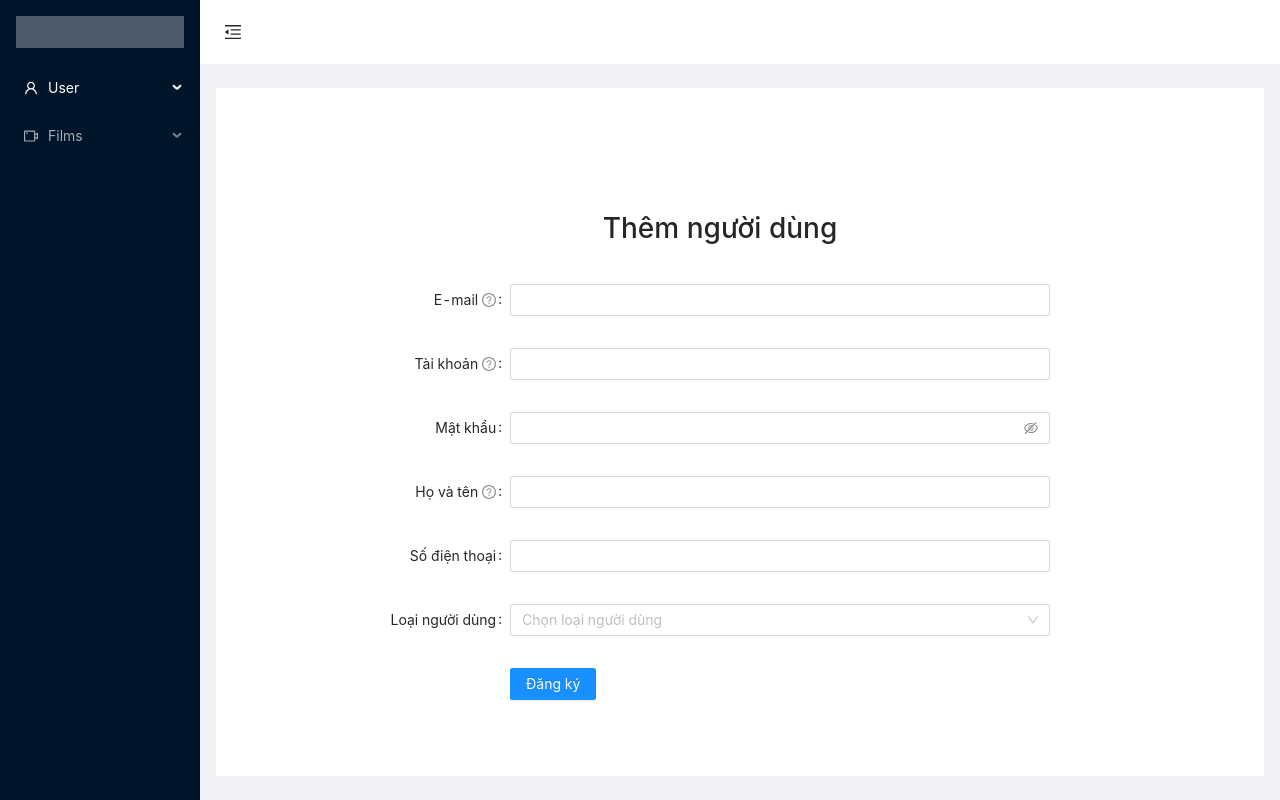
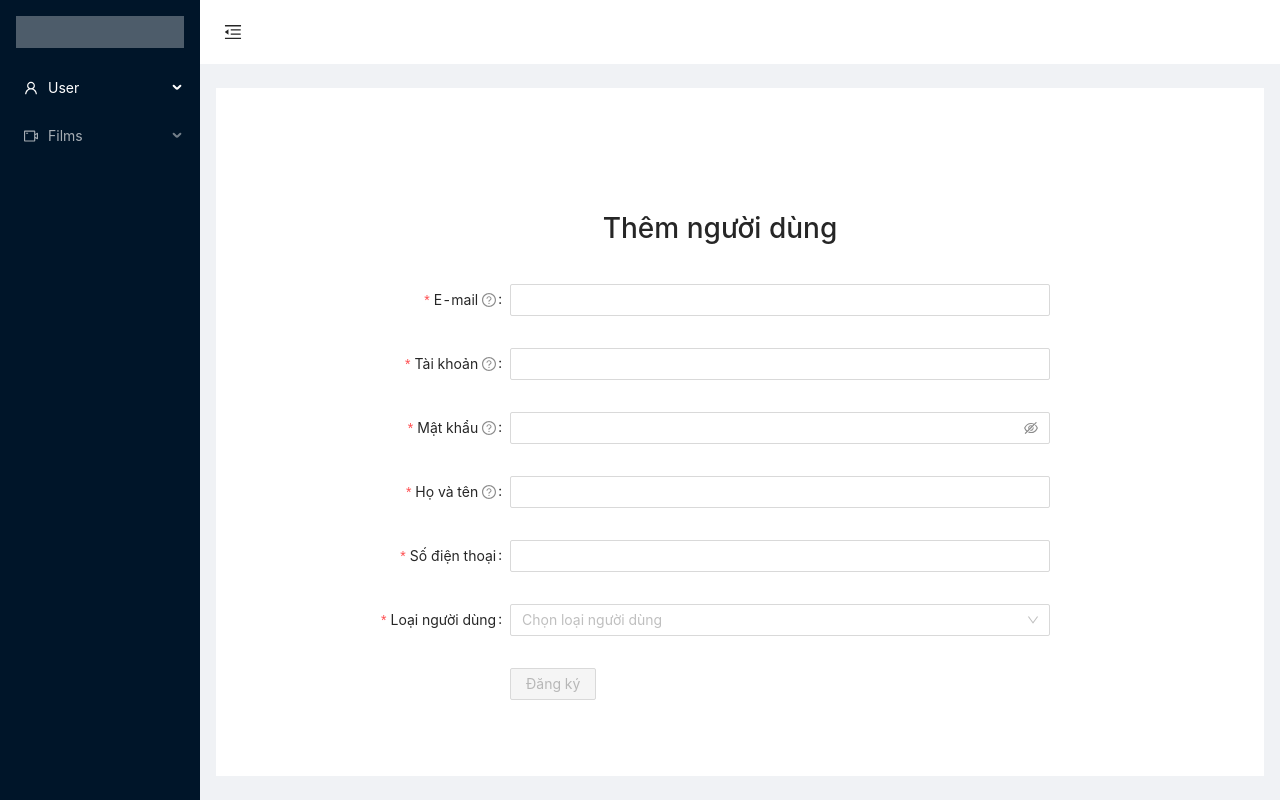
Before and after one commit to PhuforWork/movie_web_reactjs, a React (Create React App) app: page /admin/adduser in a window 1280 px wide. Built offline with nearby package versions, Linux system fonts and the light colour scheme; no server answers.

Commit message:
finished

```diff
--- a/src/components/buttonLoading/buttonLoading.jsx
+++ b/src/components/buttonLoading/buttonLoading.jsx
@@ -1,6 +1,7 @@
 // import { PoweroffOutlined } from "@ant-design/icons";
 import { Button, Space, Modal } from "antd";
 import React, { useState } from "react";
+import ReactPlayer from "react-player";
 import { useNavigate } from "react-router-dom";
 import Details from "../../pages/details/details";
 import "./Modal.scss";
@@ -18,6 +19,7 @@ export default function ButtonLoading(props) {
   const handleCancel = () => {
     setIsModalVisible(false);
   };
+
   const navigate = useNavigate();
   const enterLoading = (index) => {
     setLoadings((prevLoadings) => {
@@ -64,6 +66,7 @@ export default function ButtonLoading(props) {
         >
           Trailer
         </Button>
+        {isModalVisible ? (
           <Modal
             footer={null}
             visible={isModalVisible}
@@ -71,13 +74,15 @@ export default function ButtonLoading(props) {
             onCancel={handleCancel}
           >
             <div>
-            <iframe
-              src={props.trailer}
-              frameborder="0"
-              hidden={isModalVisible ? false : true}
-            ></iframe>
+              <ReactPlayer
+                url={props.trailer}
+                playing={true}
+                controls
+                volume={1}
+              />
             </div>
           </Modal>
+        ) : null}
       </Space>
     </div>
   );
--- a/src/pages/adminLayout/dashboard/addUser/adduser.jsx
+++ b/src/pages/adminLayout/dashboard/addUser/adduser.jsx
@@ -19,6 +19,7 @@ import { fetchAddUserApi } from "../../../../services/quanlyuser";
 import { useNavigate } from "react-router";
 
 export default function Adduser() {
+  const [form] = Form.useForm();
   const navigate = useNavigate();
   const { Option } = Select;
   const formItemLayout = {
@@ -68,7 +69,7 @@ export default function Adduser() {
           notification.success({
             message: "thêm người dùng thành công",
           });
-          navigate("/admin/dashboard")
+          navigate("/admin/dashboard");
         }
       } catch (error) {
         notification.error({
@@ -78,47 +79,146 @@ export default function Adduser() {
     },
   });
   const handleChangeFeild = (value) => {
+    console.log(value);
     formik.setFieldValue("maLoaiNguoiDung", value);
   };
   return (
     <div className="pr-10">
-      <Form {...formItemLayout} onSubmitCapture={formik.handleSubmit}>
+      <Form
+        {...formItemLayout}
+        onSubmitCapture={formik.handleSubmit}
+        form={form}
+      >
         <h3 className="text-center pb-4">Thêm người dùng</h3>
-        <Form.Item label="E-mail" tooltip="Ex: name123@gmail.com">
-          <Input name="email" onChange={formik.handleChange} />
+        <Form.Item
+          name="email"
+          label="E-mail"
+          tooltip="Ex: name123@gmail.com"
+          hasFeedback
+          onChange={formik.handleChange}
+          validateTrigger={["onBlur"]}
+          rules={[
+            { required: true, message: "Email không được bỏ trống" },
+            { type: "email", message: "Sai định dạng email" },
+          ]}
+        >
+          <Input />
         </Form.Item>
-        <Form.Item label="Tài khoản" tooltip="Please type ID" hasFeedback>
-          <Input name="taiKhoan" onChange={formik.handleChange} />
+        <Form.Item
+          name="taiKhoan"
+          label="Tài khoản"
+          tooltip="Please type ID"
+          hasFeedback
+          onChange={formik.handleChange}
+          validateTrigger={["onBlur"]}
+          rules={[
+            { required: true, message: "Tên không được bỏ trống" },
+            {
+              pattern: "^[A-Za-z0-9]{5,}$",
+              message: "Tài khoản gồm chữ không dấu và số, từ 5 tới 10 ký tự ",
+            },
+          ]}
+        >
+          <Input />
         </Form.Item>
-        <Form.Item label="Mật khẩu" hasFeedback>
-          <Input.Password name="matKhau" onChange={formik.handleChange} />
+        <Form.Item
+          name="matKhau"
+          label="Mật khẩu"
+          hasFeedback
+          tooltip="Mật khẩu tối thiểu tám ký tự, ít nhất một chữ cái viết hoa, một chữ cái viết thường và một số"
+          validateTrigger={["onBlur"]}
+          onChange={formik.handleChange}
+          rules={[
+            { required: true, message: "Mật khẩu không được bỏ trống" },
+            {
+              pattern: "^(.{0,7}|[^0-9]*|[^A-Z]*|[^a-z]*|[a-zA-Z0-9]*)$",
+              message: "Mật khẩu chưa đúng ",
+            },
+          ]}
+        >
+          <Input.Password />
         </Form.Item>
-        <Form.Item label="Họ và tên" tooltip="Nguyễn Văn A" hasFeedback>
-          <Input name="hoTen" onChange={formik.handleChange} />
+        <Form.Item
+          name="hoTen"
+          label="Họ và tên"
+          tooltip="Tên có dấu không bao gồm số"
+          hasFeedback
+          validateTrigger={["onBlur"]}
+          onChange={formik.handleChange}
+          rules={[
+            {
+              required: true,
+              message: "Tên không được để trống",
+            },
+            {
+              pattern:
+                "^[a-zA-Z_ÀÁÂÃÈÉÊẾÌÍÒÓÔÕÙÚĂĐĨŨƠàáâãèéêìíòóôõùúăđĩũơƯĂẠẢẤẦẨẪẬẮẰẲẴẶ" +
+                "ẸẺẼỀỀỂưăạảấầẩẫậắằẳẵặẹẻẽềềểếỄỆỈỊỌỎỐỒỔỖỘỚỜỞỠỢỤỦỨỪễệỉịọỏốồổỗộớờởỡợ" +
+                "ụủứừỬỮỰỲỴÝỶỸửữựỳỵỷỹ\\s]+$",
+              message: "Tên sai định dạng",
+            },
+          ]}
+        >
+          <Input />
         </Form.Item>
-        <Form.Item label="Số điện thoại">
+        <Form.Item
+          label="Số điện thoại"
+          name="soDt"
+          onChange={formik.handleChange}
+          hasFeedback
+          validateTrigger={["onBlur"]}
+          rules={[
+            {
+              required: true,
+              message: "Số điện thoại không được để trống",
+            },
+            {
+              pattern:
+                "^(0?)(3[2-9]|5[6|8|9]|7[0|6-9]|8[0-6|8|9]|9[0-4|6-9])[0-9]{7}$",
+              message: "Số điện thoại phải gồm 10 số",
+            },
+          ]}
+        >
           <Input
             style={{
               width: "100%",
             }}
-            name="soDt"
-            onChange={formik.handleChange}
           />
         </Form.Item>
-        <Form.Item label="Loại người dùng">
+        <Form.Item
+          label="Loại người dùng"
+          name="maLoaiNguoiDung"
+          validateTrigger={["onBlur"]}
+          rules={[
+            {
+              required: true,
+              message: "Loại người dùng không để trống",
+            },
+          ]}
+        >
           <Select
             placeholder="Chọn loại người dùng"
-            name="maLoaiNguoiDung"
             onChange={handleChangeFeild}
           >
             <Option value="QuanTri">Quản Trị</Option>
             <Option value="KhachHang">Khách hàng</Option>
           </Select>
         </Form.Item>
-        <Form.Item {...tailFormItemLayout}>
-          <Button type="primary" htmlType="submit">
-            Đăng ký
-          </Button>
+        <Form.Item {...tailFormItemLayout} shouldUpdate>
+          {() => {
+            return (
+              <Button
+                type="primary"
+                htmlType="submit"
+                disabled={
+                  !form.isFieldsTouched() ||
+                  form.getFieldsError().some((ele) => ele.errors.length > 0)
+                }
+              >
+                Đăng ký
+              </Button>
+            );
+          }}
         </Form.Item>
       </Form>
     </div>
--- a/src/pages/details/details.jsx
+++ b/src/pages/details/details.jsx
@@ -134,12 +134,12 @@ export default function Details(props) {
                   })}
                 </Tabs>
               </TabPane>
-              <TabPane tab="Thông tin" key="2">
+              {/* <TabPane tab="Thông tin" key="2">
                 Content of Tab Pane 2
               </TabPane>
               <TabPane tab="Đánh giá" key="3">
                 Content of Tab Pane 3
-              </TabPane>
+              </TabPane> */}
             </Tabs>
           </div>
         </div>
--- a/src/pages/home/home-menu.jsx
+++ b/src/pages/home/home-menu.jsx
@@ -23,17 +23,17 @@ export default function HomeMenu(props) {
           }
           key={hethongRap.maHeThongRap}
         >
-          <Tabs tabPosition={tabPosition}>
+          <Tabs tabPosition={tabPosition} >
             {hethongRap.lstCumRap?.slice(0, 5).map((listRap, index) => {
               const dsp = _.first(listRap.danhSachPhim);
-               const lctp = _.first(dsp.lstLichChieuTheoPhim);
+              const lctp = _.first(dsp.lstLichChieuTheoPhim);
               return (
                 <TabPane
                   key={index}
                   tab={
                     <div
                       style={{
-                        width: "300px",
+                        width: "270px",
                         display: "flex",
                         alignItems: "center",
                       }}
@@ -112,7 +112,7 @@ export default function HomeMenu(props) {
                                       <Fragment key={index}>
                                         <NavLink
                                           style={{ color: "#fa8c16" }}
-                                          to={"/home"}
+                                          to={`/details/${dsPhim.maPhim}`}
                                         >
                                           {moment(
                                             ngayChieuPhim.ngayChieuGioChieu
```
Also changed, not shown: src/components/header/header.jsx (+6 -6 lines), src/pages/register/register.jsx (+81 -9 lines). Lines whose indentation alone changed are shown as unchanged.
